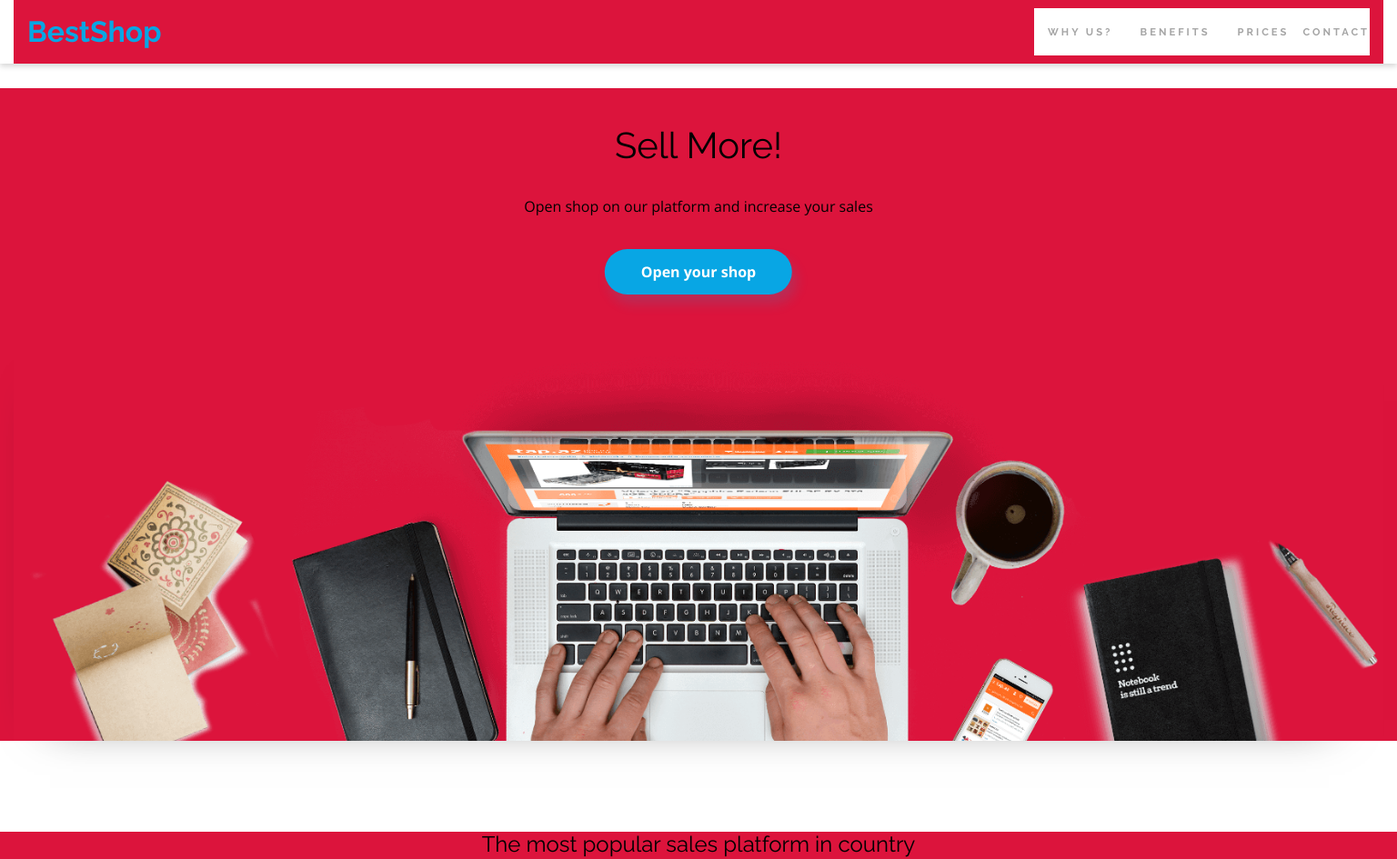
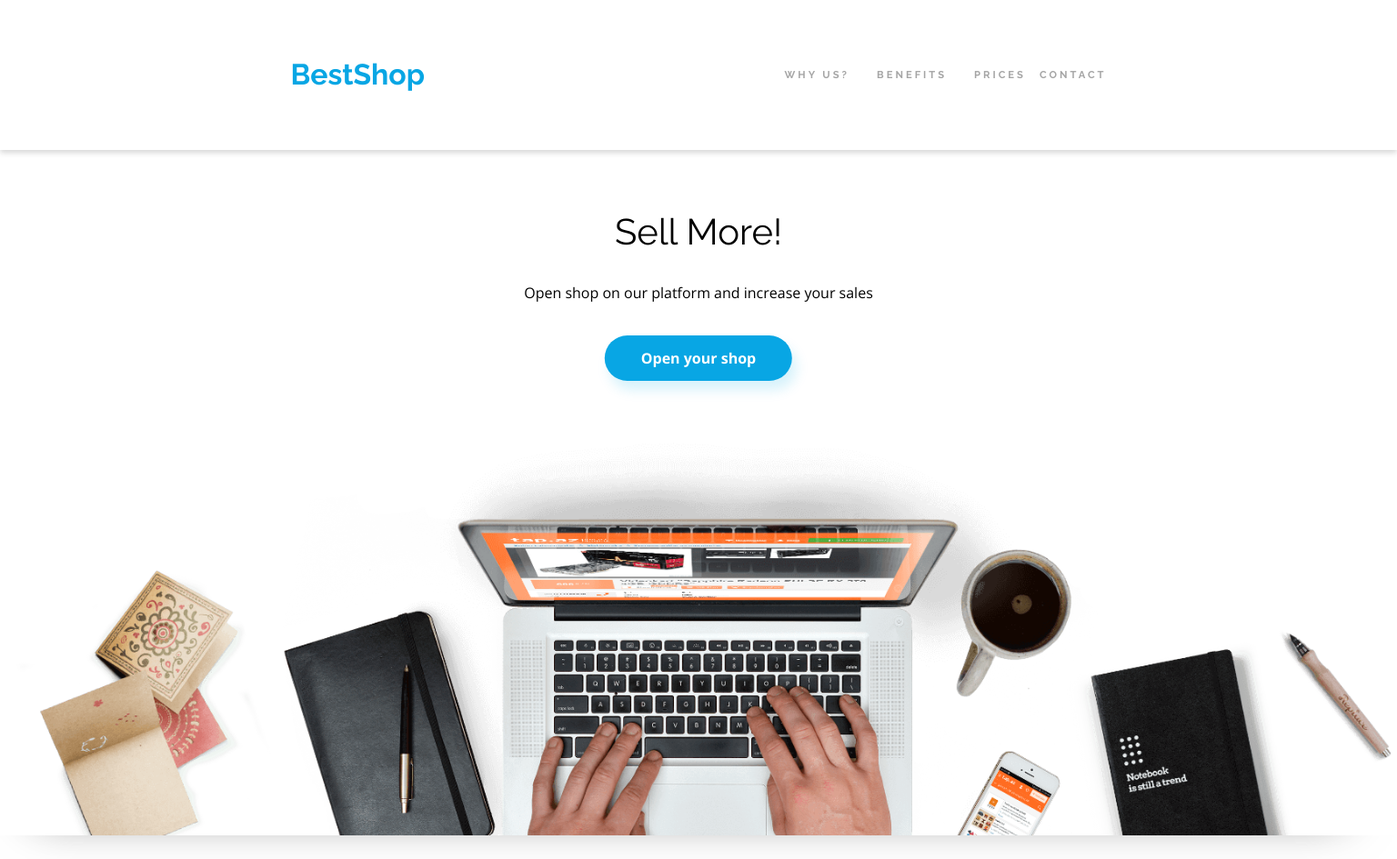
Before and after one commit to Przemyslaw-Podolski/BestShopSass, a website built with Parcel: page index.html in a window 1536 px wide. Shown: the top 945 px of the page at 91% size. Built offline with nearby package versions, Linux system fonts and the light colour scheme.

Commit message:
Info modules

```diff
--- a/scss/elements/header.scss
+++ b/scss/elements/header.scss
@@ -2,8 +2,18 @@
 @use "../variables/var";
 @use "../modules/mixins";
 
+@function dodawanie($zmienna1, $zmienna2){
+  //pozdro
+  @return $zmienna1 + $zmienna2
+}
+
+
+
 .header {
-  height: 70px;
+  background-color: colors.$color-white;
+  position: sticky;
+  top: 0;
+  height: dodawanie(70px, 95);
   z-index: 4;
   box-shadow: 0 3px 6px rgba(0, 0, 0, .16);
   padding: 0 15px;
@@ -13,6 +23,7 @@
     justify-content: space-between;
     align-items: center;
     height: 100%;
+    max-width: 897px;
 
     .header__title{
       font-family: var.$font-raleway;
--- a/scss/modules/_grid.scss
+++ b/scss/modules/_grid.scss
@@ -3,8 +3,7 @@
 .container {
   @media screen and (min-width: 1352px){
     width: 100%;
-    padding: 0 15px;
-    background-color: crimson;
+    padding: 0;
   }
 
   margin: 0 auto;
```
Also changed, not shown: 2 other files.
